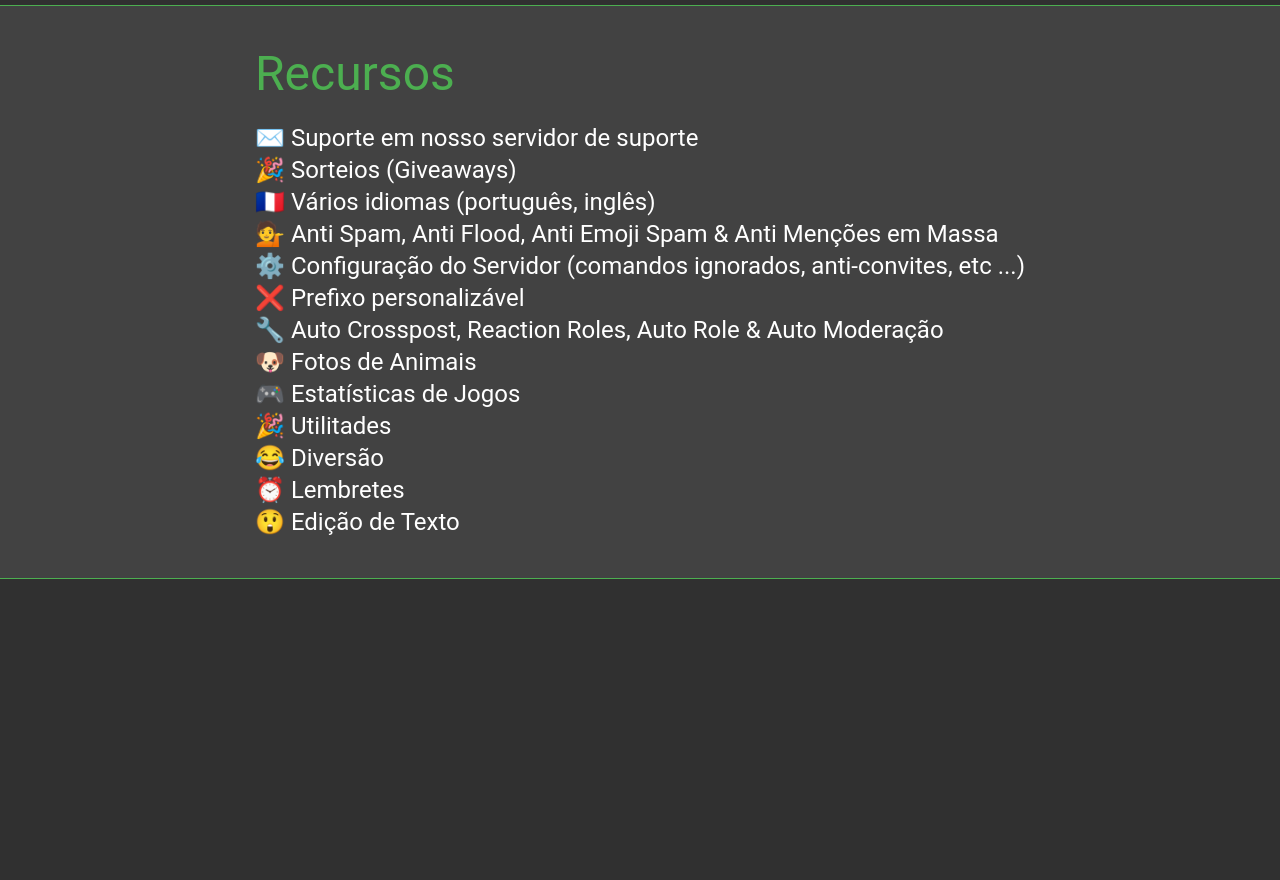
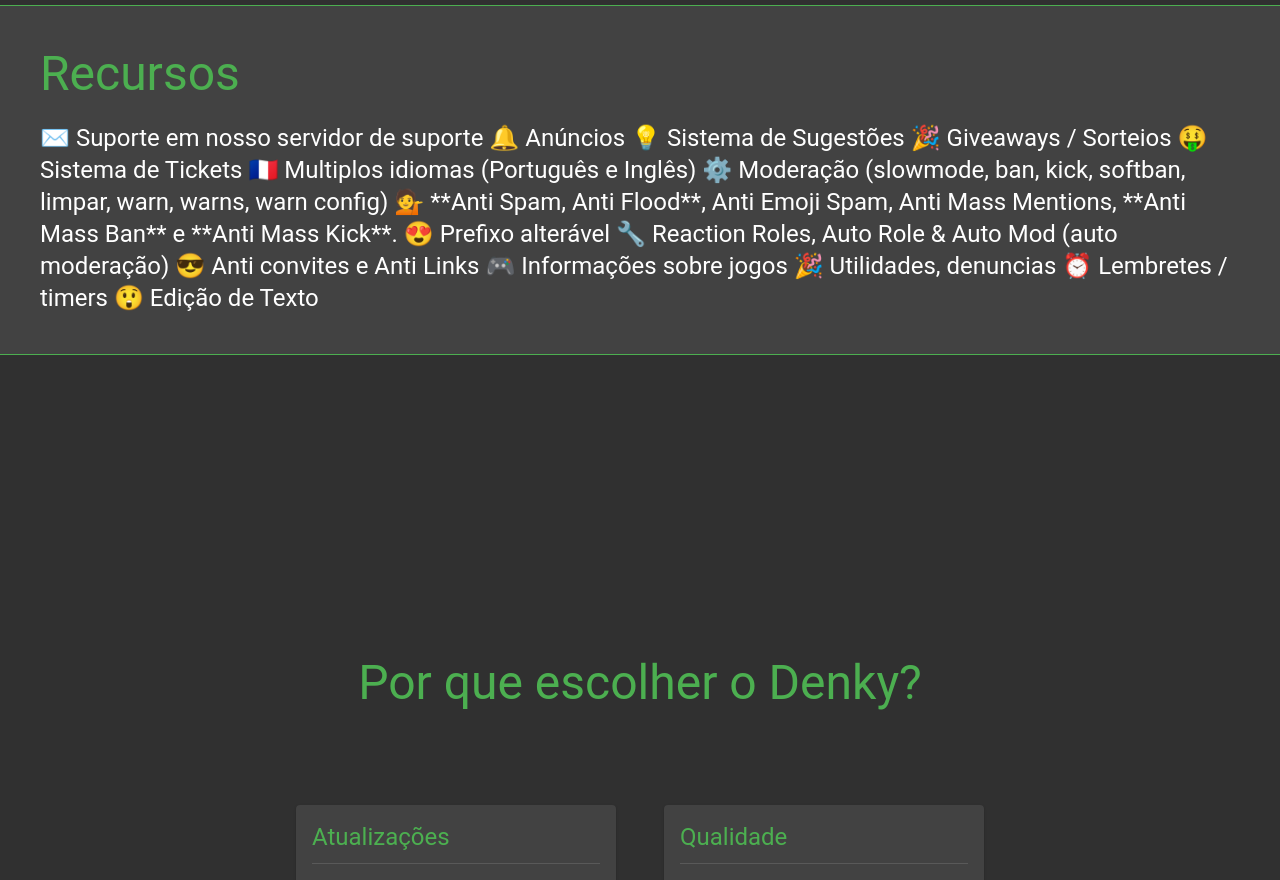
Before and after one commit to davipatricio/Denky-Website, a React (Create React App) app: page / in a window 1280 px wide. Shown: the part 860-1740 px from the top of the page. Built offline with nearby package versions, Linux system fonts and the light colour scheme; the HTML template or start-up script is replaced by a standard one.

Commit message:
Update AboutPage.js

```diff
--- a/src/pages/AboutPage.js
+++ b/src/pages/AboutPage.js
@@ -32,19 +32,35 @@
           Recursos
         </Typography>
         <Typography variant="h5">
-          ✉️ Suporte em nosso servidor de suporte <br />
-          🎉 Sorteios (Giveaways) <br />
-          🇫🇷 Vários idiomas (português, inglês) <br />
-          💁 Anti Spam, Anti Flood, Anti Emoji Spam & Anti Menções em Massa <br />
-          ⚙️ Configuração do Servidor (comandos ignorados, anti-convites, etc ...) <br />
-          ❌ Prefixo personalizável <br />
-          🔧 Auto Crosspost, Reaction Roles, Auto Role & Auto Moderação <br />
-          🐶 Fotos de Animais <br />
-          🎮 Estatísticas de Jogos <br />
-          🎉 Utilitades <br />
-          😂 Diversão <br />
-          ⏰ Lembretes <br />
-          😲 Edição de Texto <br />
+          ✉️ Suporte em nosso servidor de suporte
+
+🔔 Anúncios
+
+💡 Sistema de Sugestões
+
+🎉 Giveaways / Sorteios
+
+🤑 Sistema de Tickets
+
+🇫🇷 Multiplos idiomas (Português e Inglês)
+
+⚙️ Moderação (slowmode, ban, kick, softban, limpar, warn, warns, warn config)
+
+💁 **Anti Spam, Anti Flood**, Anti Emoji Spam, Anti Mass Mentions, **Anti Mass Ban** e **Anti Mass Kick**.
+
+😍 Prefixo alterável
+
+🔧 Reaction Roles, Auto Role & Auto Mod (auto moderação)
+
+😎 Anti convites e Anti Links
+
+🎮 Informações sobre jogos
+
+🎉 Utilidades, denuncias
+
+⏰ Lembretes / timers
+
+😲 Edição de Texto
         </Typography>
       </div>
     </div>
```
